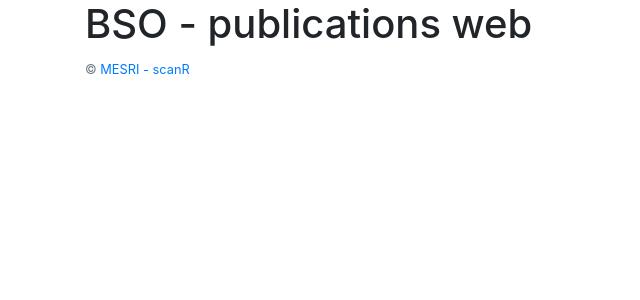
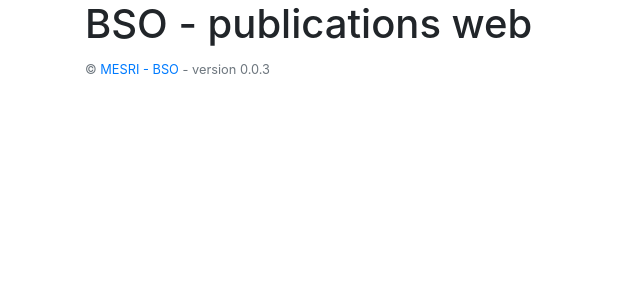
Before and after one commit to dataesr/bso-publications, a Flask app: page / in a window 1280 px wide. Shown: the top 300 px of the page, without its empty margins (0-640 px from the left). Run offline with Flask 2, Linux system fonts and the light colour scheme; parts of the project's set-up code (start-up, migrations or seed data) failed here and were passed over; some libraries are stand-ins or nearby versions.

Commit message:
[fix][web] Correct title and footer

```diff
--- a/bso/client/templates/_base.html
+++ b/bso/client/templates/_base.html
@@ -2,7 +2,7 @@
 <html>
 <head>
     <meta charset="utf-8">
-    <title>BSO - CT</title>
+    <title>bso-publications</title>
     <meta content="" name="description">
     <meta content="" name="author">
     <meta content="width=device-width,initial-scale=1" name="viewport">
@@ -19,7 +19,8 @@
         <small>
                     <span class="text-muted">
                         ©
-                        <a href="http://scanr.enseignementsup-recherche.gouv.fr/" target="_blank">MESRI - scanR</a>
+                        <a href="https://ministeresuprecherche.github.io/bso/" target="_blank">MESRI - BSO</a>
+                        - version 0.0.3
                     </span>
         </small>
     </div>
```
